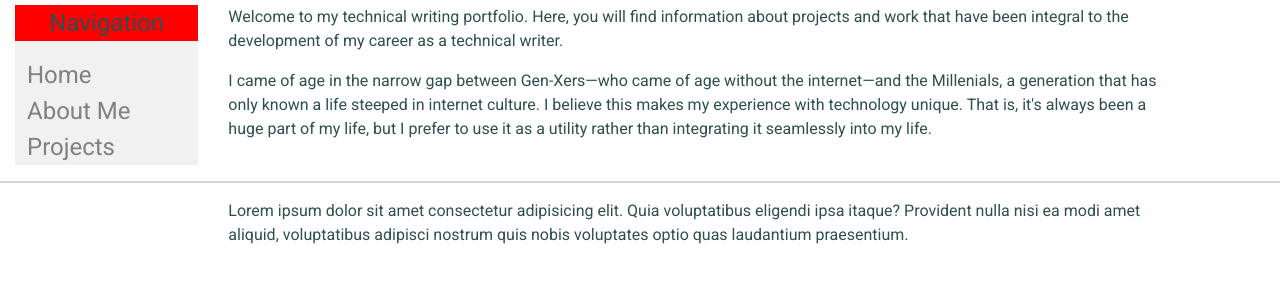
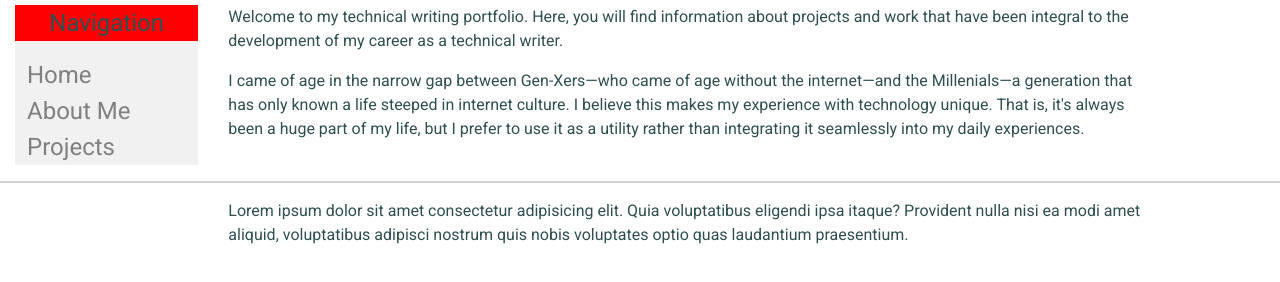
Before and after one commit to jonvictory/tech-write-port, a plain HTML site: page index.html in a window 1280 px wide. Shown: the part 218-500 px from the top of the page. Drawn offline with nearby package versions, Linux system fonts and the light colour scheme.

Commit message:
more edits

```diff
--- a/index.html
+++ b/index.html
@@ -42,7 +42,7 @@
         <div class="col-9">
                 <p>Welcome to my technical writing portfolio. Here, you will find information about projects and work that have been integral to the development of my career as a technical writer.</p>
 
-                <p>I came of age in the narrow gap between Gen-Xers&mdash;who came of age without the internet&mdash;and the Millenials, a generation that has only known a life steeped in internet culture. I believe this makes my experience with technology unique. That is, it's always been a huge part of my life, but I prefer to use it as a utility rather than integrating it seamlessly into my life.</p>
+                <p>I came of age in the narrow gap between Gen-Xers&mdash;who came of age without the internet&mdash;and the Millenials&mdash;a generation that has only known a life steeped in internet culture. I believe this makes my experience with technology unique. That is, it's always been a huge part of my life, but I prefer to use it as a utility rather than integrating it seamlessly into my daily experiences.</p>
         </div>
 </div>
 </div>
```
